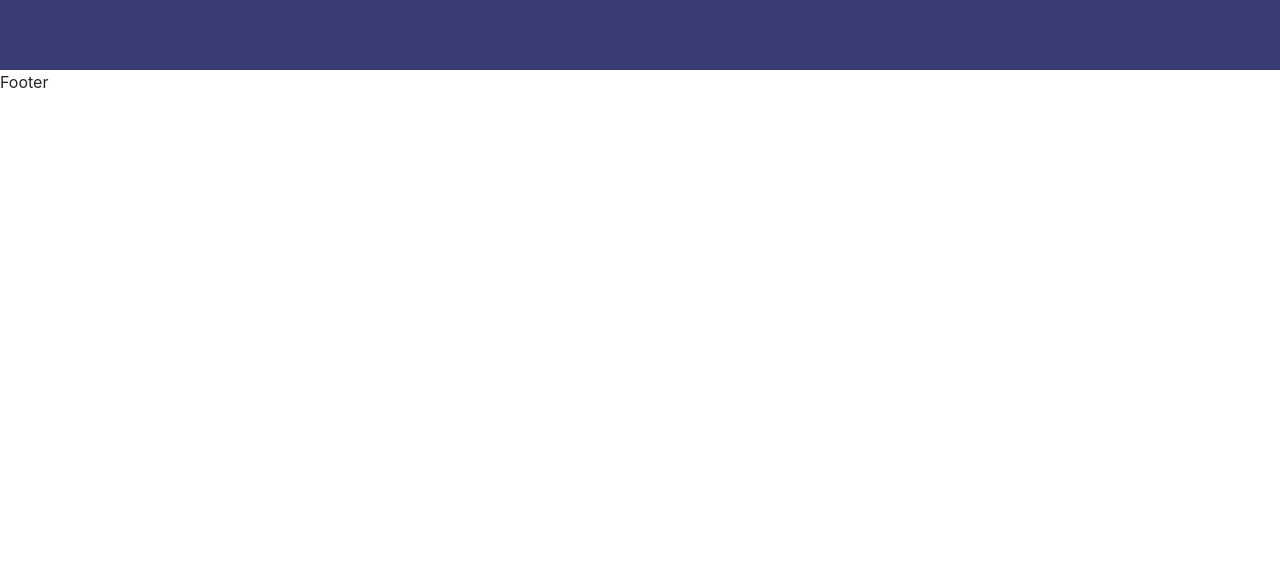
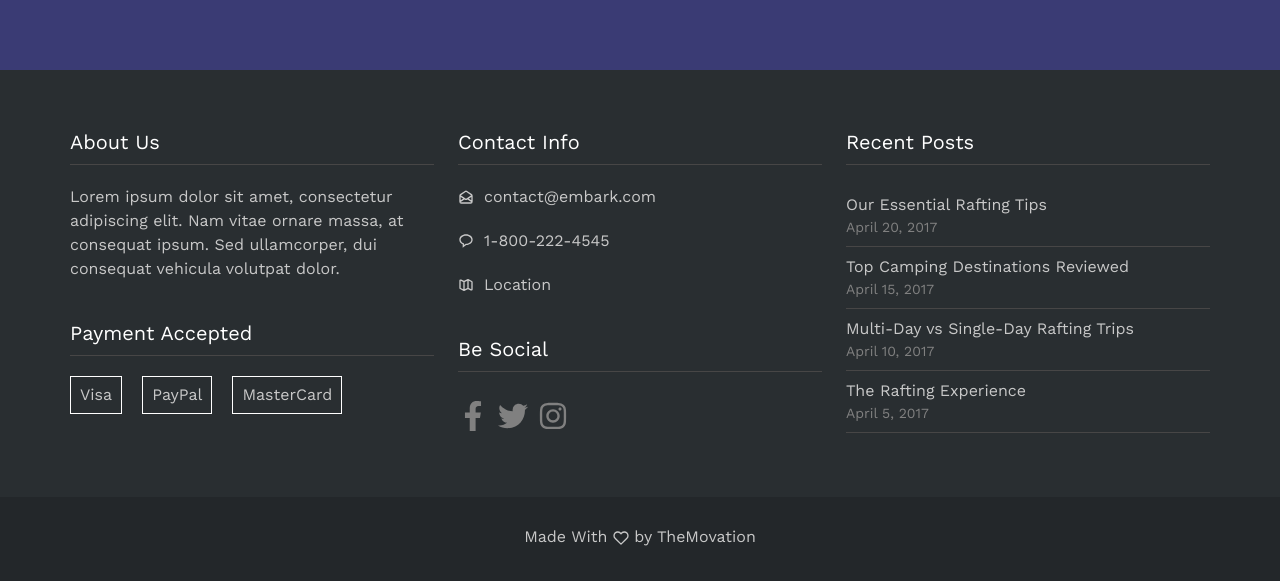
Before and after one commit to lolaaskerova/river_rafting, a React (Create React App) app in the folder frontend/: page / in a window 1280 px wide. Shown: the part 6705-7286 px from the top of the page. Before the commit the page ends 6799 px from the top, so only its background shows below. Built offline with nearby package versions, Linux system fonts and the light colour scheme; a web font is replaced by a local one.

Commit message:
footer done

```diff
--- a/frontend/src/components/Footer/Footer.jsx
+++ b/frontend/src/components/Footer/Footer.jsx
@@ -1,7 +1,108 @@
 import React from "react";
 import "./footer.scss";
+import { Link } from "react-router-dom";
+import { HiOutlineMailOpen } from "react-icons/hi";
+import { BiMessageRounded } from "react-icons/bi";
+import { HiOutlineMap } from "react-icons/hi";
+import { FaFacebookF } from "react-icons/fa";
+import { FaTwitter } from "react-icons/fa";
+import { FaInstagram } from "react-icons/fa";
+import { FiHeart } from "react-icons/fi";
 const Footer = () => {
-  return <div>Footer</div>;
+  return (
+    <>
+      <footer>
+        <div className="container">
+          <div className="row footer-content">
+            <div className="col-4 footer-first-section">
+              <div className="footer-about">
+                <h5>About Us</h5>
+                <div className="footer-about-text">
+                  <p>
+                    Lorem ipsum dolor sit amet, consectetur adipiscing elit. Nam
+                    vitae ornare massa, at consequat ipsum. Sed ullamcorper, dui
+                    consequat vehicula volutpat dolor.
+                  </p>
+                </div>
+              </div>
+              <div className="footer-payment">
+                <h5>Payment Accepted</h5>
+                <div className="payment-methods">
+                  <a href="">Visa</a>
+                  <a href="">PayPal</a>
+                  <a href="">MasterCard</a>
+                </div>
+              </div>
+            </div>
+            <div className="col-4 footer-second-section">
+              <div className="footer-contact">
+                <h5>Contact Info</h5>
+                <div className="contact-links">
+                  <div className="contact-link">
+                    <HiOutlineMailOpen />
+                    <a href="">contact@embark.com</a>
+                  </div>
+                  <div className="contact-link">
+                    <BiMessageRounded />
+                    <a href="">1-800-222-4545</a>
+                  </div>
+                  <div className="contact-link">
+                    <HiOutlineMap />
+                    <Link to="/contact">Location</Link>
+                  </div>
+                </div>
+              </div>
+              <div className="footer-social">
+                <h5>Be Social</h5>
+                <div className="social-media">
+                  <a href="https://www.facebook.com/themovation">
+                    <FaFacebookF />
+                  </a>
+                  <a href="https://twitter.com/themovation">
+                    {" "}
+                    <FaTwitter />
+                  </a>
+                  <a href="http://localhost:3000/">
+                    {" "}
+                    <FaInstagram />
+                  </a>
+                </div>
+              </div>
+            </div>
+            <div className="col-4 footer-third-section">
+              <div className="footer-recent-post">
+                <h5>Recent Posts</h5>
+                <div className="footer-recent">
+                  <a href="">Our Essential Rafting Tips</a>
+                  <span>April 20, 2017</span>
+                </div>
+                <div className="footer-recent">
+                  <a href="">Top Camping Destinations Reviewed</a>
+                  <span>April 15, 2017</span>
+                </div>
+                <div className="footer-recent">
+                  <a href="">Multi-Day vs Single-Day Rafting Trips</a>
+                  <span>April 10, 2017</span>
+                </div>
+                <div className="footer-recent">
+                  <a href="">The Rafting Experience</a>
+                  <span>April 5, 2017</span>
+                </div>
+              </div>
+            </div>
+          </div>
+        </div>
+      </footer>
+      <div className="footer-bottom">
+        <h6>
+          Made With <FiHeart /> by{" "}
+          <a href="https://themeforest.net/user/themovation/portfolio">
+            TheMovation
+          </a>
+        </h6>
+      </div>
+    </>
+  );
 };
 
 export default Footer;
--- a/frontend/src/components/Footer/footer.scss
+++ b/frontend/src/components/Footer/footer.scss
@@ -0,0 +1,106 @@
+@import "../../vendors/variables";
+
+footer {
+  background-color: #292e31;
+  padding: 60px 0px;
+  .footer-about {
+    margin-bottom: 40px;
+  }
+  h5 {
+    color: $main_color;
+    border-bottom: 1px solid #474646;
+    padding-bottom: 10px;
+    font-family: $main_font;
+    margin-bottom: 20px;
+  }
+  p {
+    color: #c8c8c8;
+    font-family: $main_font;
+  }
+  .payment-methods {
+    display: flex;
+    gap: 20px;
+    a {
+      text-decoration: none;
+      color: #c8c8c8;
+      border: 1px solid $main_color;
+      padding: 6px 9px;
+      transition: 0.5s all;
+      font-family: $main_font;
+      &:hover {
+        color: $main_color;
+      }
+    }
+  }
+  .footer-contact {
+    margin-bottom: 40px;
+    .contact-links {
+      display: flex;
+      flex-direction: column;
+      gap: 20px;
+      .contact-link {
+        display: flex;
+        align-items: center;
+        gap: 10px;
+        svg {
+          color: #c8c8c8;
+          &:hover {
+            color: $main_color;
+          }
+        }
+        a {
+          font-family: $main_font;
+          color: #c8c8c8;
+          text-decoration: none;
+          &:hover {
+            color: $main_color;
+          }
+        }
+      }
+    }
+  }
+  .social-media {
+    display: flex;
+    gap: 10px;
+    a {
+      font-size: 30px;
+      color: gray;
+      transform: 0.5s all;
+      &:hover {
+        color: #c8c8c8;
+      }
+    }
+  }
+  .footer-recent {
+    display: flex;
+    flex-direction: column;
+    border-bottom: 1px solid #474646;
+    padding: 8px 0px;
+    a {
+      text-decoration: none;
+      color: #c8c8c8;
+      font-family: $main_font;
+    }
+    span {
+      font-size: 14px;
+      color: gray;
+      font-family: $main_font;
+    }
+  }
+}
+.footer-bottom {
+  text-align: center;
+  padding: 30px;
+  background-color: #23272a;
+  h6 {
+    color: #c8c8c8;
+    font-family: $main_font;
+    a {
+      text-decoration: none;
+      color: #c8c8c8;
+      &:hover {
+        color: $main_color;
+      }
+    }
+  }
+}
```
